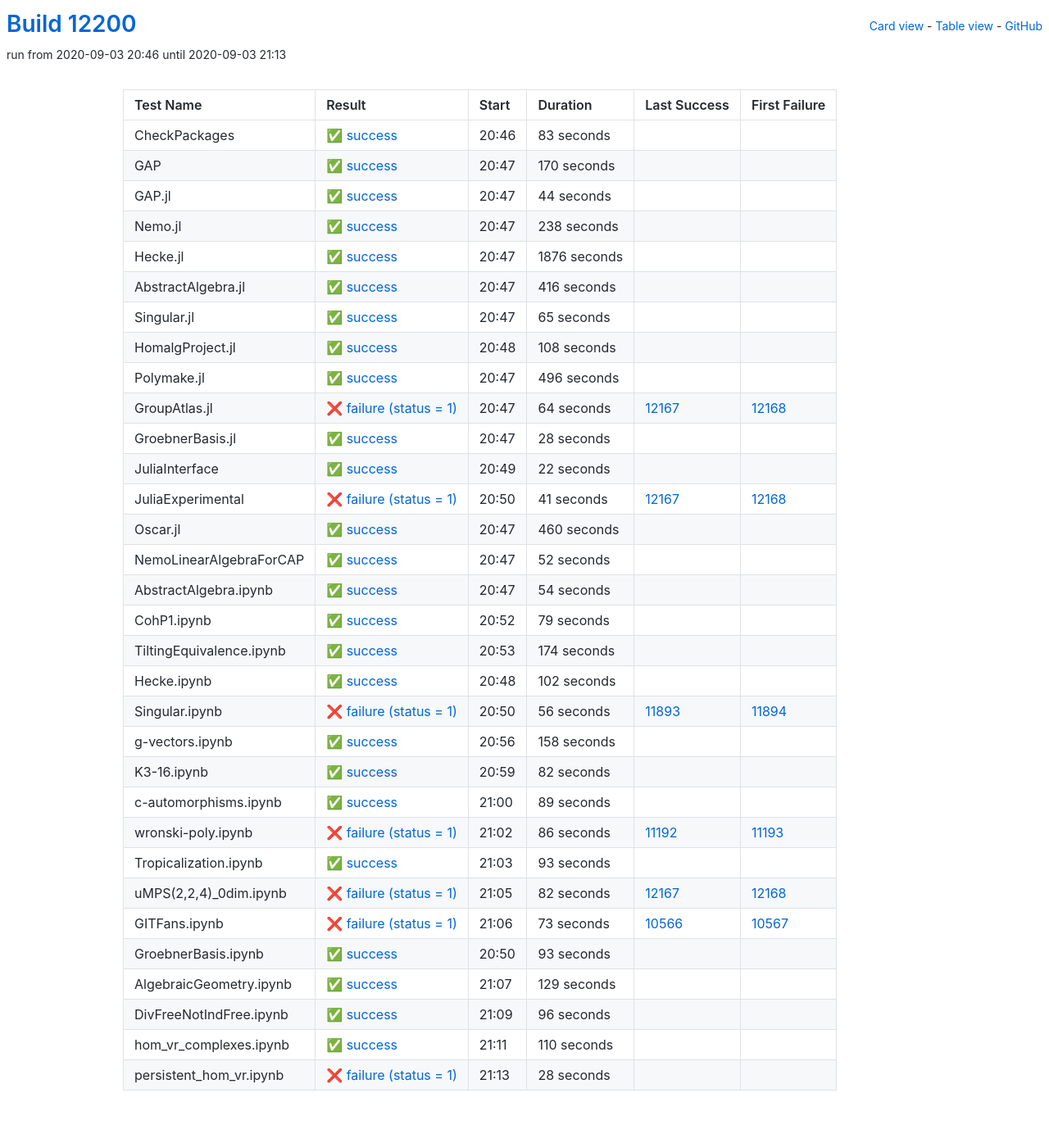
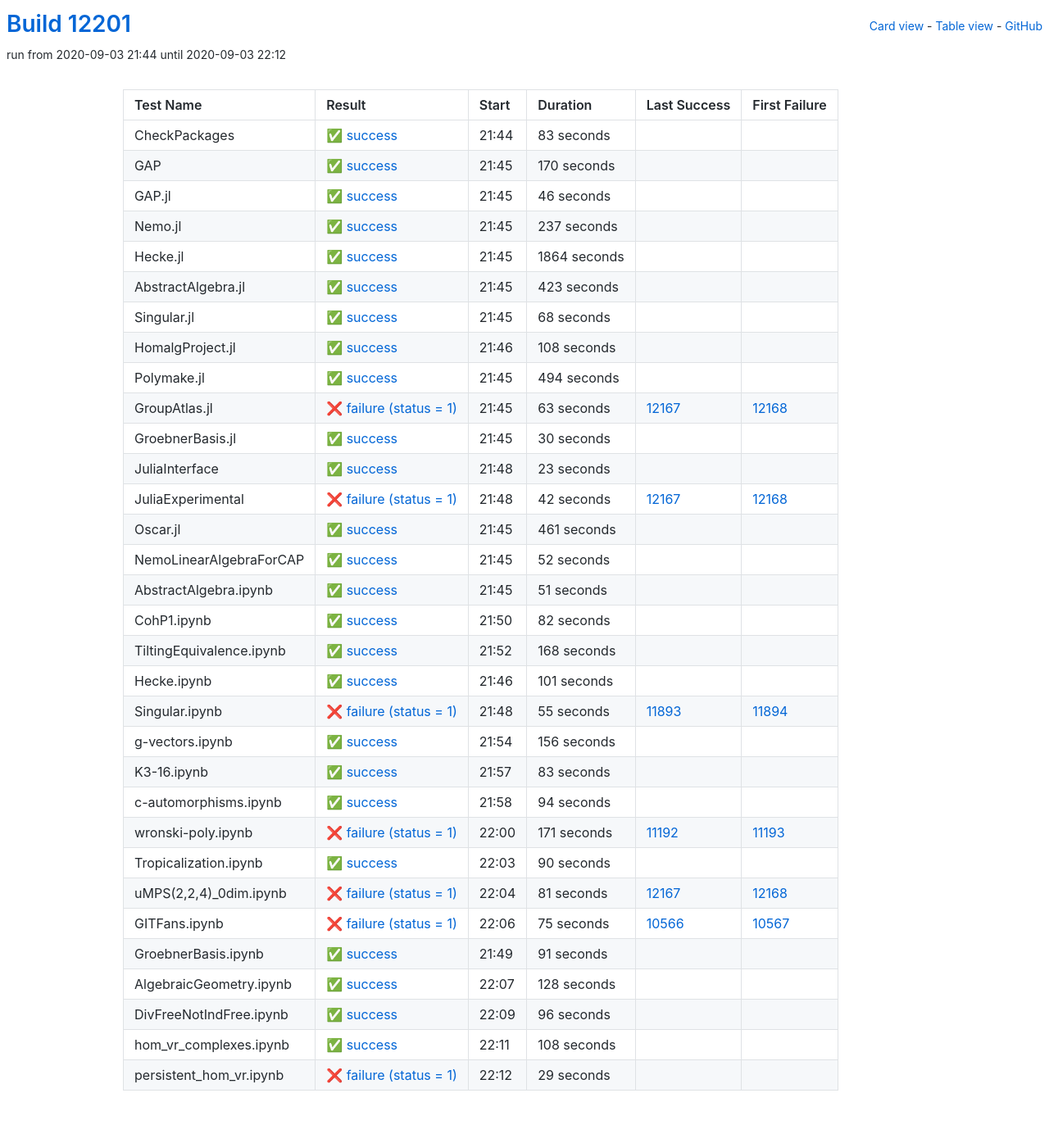
Before and after one commit to oscar-system/oscar-ci-status, a Jekyll site: the page built from table.html, in a window 1280 px wide. Shown: the whole page at 82% size. Built offline with Jekyll 4.4.1, drawn with Linux system fonts in a browser that asks for light colours.

Commit message:
Build #12201

```diff
--- a/_data/ci.yml
+++ b/_data/ci.yml
@@ -1,6 +1,6 @@
 ---
-build: 12200
-build_url: https://oscarci.mathematik.uni-kl.de/job/oscar/12200/
+build: 12201
+build_url: https://oscarci.mathematik.uni-kl.de/job/oscar/12201/
 job: oscar
 organization: oscar-system
 repo: oscar-ci-status
@@ -8,8 +8,8 @@
 tests:
 - name: CheckPackages
   id: checkpackages
-  log: https://oscarci.mathematik.uni-kl.de/job/oscar/12200/artifact/logs/build-12200/CheckPackages.log
-  start: 2020-09-03 20:46
+  log: https://oscarci.mathematik.uni-kl.de/job/oscar/12201/artifact/logs/build-12201/CheckPackages.log
+  start: 2020-09-03 21:44
   success: true
   exitcode: 0
   status: success
@@ -20,8 +20,8 @@
   first_failure_url:
 - name: GAP
   id: gap
-  log: https://oscarci.mathematik.uni-kl.de/job/oscar/12200/artifact/logs/build-12200/GAP.log
-  start: 2020-09-03 20:47
+  log: https://oscarci.mathematik.uni-kl.de/job/oscar/12201/artifact/logs/build-12201/GAP.log
+  start: 2020-09-03 21:45
   success: true
   exitcode: 0
   status: success
@@ -32,68 +32,68 @@
   first_failure_url:
 - name: GAP.jl
   id: gap-jl
-  log: https://oscarci.mathematik.uni-kl.de/job/oscar/12200/artifact/logs/build-12200/GAP.jl.log
-  start: 2020-09-03 20:47
+  log: https://oscarci.mathematik.uni-kl.de/job/oscar/12201/artifact/logs/build-12201/GAP.jl.log
+  start: 2020-09-03 21:45
   success: true
   exitcode: 0
   status: success
-  duration: 44
+  duration: 46
   last_success: false
   last_success_url:
   first_failure: false
   first_failure_url:
 - name: Nemo.jl
   id: nemo-jl
-  log: https://oscarci.mathematik.uni-kl.de/job/oscar/12200/artifact/logs/build-12200/Nemo.jl.log
-  start: 2020-09-03 20:47
+  log: https://oscarci.mathematik.uni-kl.de/job/oscar/12201/artifact/logs/build-12201/Nemo.jl.log
+  start: 2020-09-03 21:45
   success: true
   exitcode: 0
   status: success
-  duration: 238
+  duration: 237
   last_success: false
   last_success_url:
   first_failure: false
   first_failure_url:
 - name: Hecke.jl
   id: hecke-jl
-  log: https://oscarci.mathematik.uni-kl.de/job/oscar/12200/artifact/logs/build-12200/Hecke.jl.log
-  start: 2020-09-03 20:47
+  log: https://oscarci.mathematik.uni-kl.de/job/oscar/12201/artifact/logs/build-12201/Hecke.jl.log
+  start: 2020-09-03 21:45
   success: true
   exitcode: 0
   status: success
-  duration: 1876
+  duration: 1864
   last_success: false
   last_success_url:
   first_failure: false
   first_failure_url:
 - name: AbstractAlgebra.jl
   id: abstractalgebra-jl
-  log: https://oscarci.mathematik.uni-kl.de/job/oscar/12200/artifact/logs/build-12200/AbstractAlgebra.jl.log
-  start: 2020-09-03 20:47
+  log: https://oscarci.mathematik.uni-kl.de/job/oscar/12201/artifact/logs/build-12201/AbstractAlgebra.jl.log
+  start: 2020-09-03 21:45
   success: true
   exitcode: 0
   status: success
-  duration: 416
+  duration: 423
   last_success: false
   last_success_url:
   first_failure: false
   first_failure_url:
 - name: Singular.jl
   id: singular-jl
-  log: https://oscarci.mathematik.uni-kl.de/job/oscar/12200/artifact/logs/build-12200/Singular.jl.log
-  start: 2020-09-03 20:47
+  log: https://oscarci.mathematik.uni-kl.de/job/oscar/12201/artifact/logs/build-12201/Singular.jl.log
+  start: 2020-09-03 21:45
   success: true
   exitcode: 0
   status: success
-  duration: 65
+  duration: 68
   last_success: false
   last_success_url:
   first_failure: false
   first_failure_url:
 - name: HomalgProject.jl
   id: homalgproject-jl
-  log: https://oscarci.mathematik.uni-kl.de/job/oscar/12200/artifact/logs/build-12200/HomalgProject.jl.log
-  start: 2020-09-03 20:48
+  log: https://oscarci.mathematik.uni-kl.de/job/oscar/12201/artifact/logs/build-12201/HomalgProject.jl.log
+  start: 2020-09-03 21:46
   success: true
   exitcode: 0
   status: success
@@ -104,80 +104,80 @@
   first_failure_url:
 - name: Polymake.jl
   id: polymake-jl
-  log: https://oscarci.mathematik.uni-kl.de/job/oscar/12200/artifact/logs/build-12200/Polymake.jl.log
-  start: 2020-09-03 20:47
+  log: https://oscarci.mathematik.uni-kl.de/job/oscar/12201/artifact/logs/build-12201/Polymake.jl.log
+  start: 2020-09-03 21:45
   success: true
   exitcode: 0
   status: success
-  duration: 496
+  duration: 494
   last_success: false
   last_success_url:
   first_failure: false
   first_failure_url:
 - name: GroupAtlas.jl
   id: groupatlas-jl
-  log: https://oscarci.mathematik.uni-kl.de/job/oscar/12200/artifact/logs/build-12200/GroupAtlas.jl.log
-  start: 2020-09-03 20:47
+  log: https://oscarci.mathematik.uni-kl.de/job/oscar/12201/artifact/logs/build-12201/GroupAtlas.jl.log
+  start: 2020-09-03 21:45
   success: false
   exitcode: 1
   status: failure
-  duration: 64
+  duration: 63
   last_success: 12167
   last_success_url: https://oscarci.mathematik.uni-kl.de/job/oscar/12167/
   first_failure: 12168
   first_failure_url: https://oscarci.mathematik.uni-kl.de/job/oscar/12168/
 - name: GroebnerBasis.jl
   id: groebnerbasis-jl
-  log: https://oscarci.mathematik.uni-kl.de/job/oscar/12200/artifact/logs/build-12200/GroebnerBasis.jl.log
-  start: 2020-09-03 20:47
+  log: https://oscarci.mathematik.uni-kl.de/job/oscar/12201/artifact/logs/build-12201/GroebnerBasis.jl.log
+  start: 2020-09-03 21:45
   success: true
   exitcode: 0
   status: success
-  duration: 28
+  duration: 30
   last_success: false
   last_success_url:
   first_failure: false
   first_failure_url:
 - name: JuliaInterface
   id: juliainterface
-  log: https://oscarci.mathematik.uni-kl.de/job/oscar/12200/artifact/logs/build-12200/JuliaInterface.log
-  start: 2020-09-03 20:49
+  log: https://oscarci.mathematik.uni-kl.de/job/oscar/12201/artifact/logs/build-12201/JuliaInterface.log
+  start: 2020-09-03 21:48
   success: true
   exitcode: 0
   status: success
-  duration: 22
+  duration: 23
   last_success: false
   last_success_url:
   first_failure: false
   first_failure_url:
 - name: JuliaExperimental
   id: juliaexperimental
-  log: https://oscarci.mathematik.uni-kl.de/job/oscar/12200/artifact/logs/build-12200/JuliaExperimental.log
-  start: 2020-09-03 20:50
+  log: https://oscarci.mathematik.uni-kl.de/job/oscar/12201/artifact/logs/build-12201/JuliaExperimental.log
+  start: 2020-09-03 21:48
   success: false
   exitcode: 1
   status: failure
-  duration: 41
+  duration: 42
   last_success: 12167
   last_success_url: https://oscarci.mathematik.uni-kl.de/job/oscar/12167/
   first_failure: 12168
   first_failure_url: https://oscarci.mathematik.uni-kl.de/job/oscar/12168/
 - name: Oscar.jl
   id: oscar-jl
-  log: https://oscarci.mathematik.uni-kl.de/job/oscar/12200/artifact/logs/build-12200/Oscar.jl.log
-  start: 2020-09-03 20:47
+  log: https://oscarci.mathematik.uni-kl.de/job/oscar/12201/artifact/logs/build-12201/Oscar.jl.log
+  start: 2020-09-03 21:45
   success: true
   exitcode: 0
   status: success
-  duration: 460
+  duration: 461
   last_success: false
   last_success_url:
   first_failure: false
   first_failure_url:
 - name: NemoLinearAlgebraForCAP
   id: nemolinearalgebraforcap
-  log: https://oscarci.mathematik.uni-kl.de/job/oscar/12200/artifact/logs/build-12200/NemoLinearAlgebraForCAP.log
-  start: 2020-09-03 20:47
+  log: https://oscarci.mathematik.uni-kl.de/job/oscar/12201/artifact/logs/build-12201/NemoLinearAlgebraForCAP.log
+  start: 2020-09-03 21:45
   success: true
   exitcode: 0
   status: success
@@ -188,80 +188,20 @@
   first_failure_url:
 - name: AbstractAlgebra.ipynb
   id: abstractalgebra-ipynb
-  log: https://oscarci.mathematik.uni-kl.de/job/oscar/12200/artifact/logs/build-12200/AbstractAlgebra.ipynb.log
-  start: 2020-09-03 20:47
+  log: https://oscarci.mathematik.uni-kl.de/job/oscar/12201/artifact/logs/build-12201/AbstractAlgebra.ipynb.log
+  start: 2020-09-03 21:45
   success: true
   exitcode: 0
   status: success
-  duration: 54
+  duration: 51
   last_success: false
   last_success_url:
   first_failure: false
   first_failure_url:
 - name: CohP1.ipynb
   id: cohp1-ipynb
-  log: https://oscarci.mathematik.uni-kl.de/job/oscar/12200/artifact/logs/build-12200/CohP1.ipynb.log
-  start: 2020-09-03 20:52
-  success: true
-  exitcode: 0
-  status: success
-  duration: 79
-  last_success: false
-  last_success_url:
-  first_failure: false
-  first_failure_url:
-- name: TiltingEquivalence.ipynb
-  id: tiltingequivalence-ipynb
-  log: https://oscarci.mathematik.uni-kl.de/job/oscar/12200/artifact/logs/build-12200/TiltingEquivalence.ipynb.log
-  start: 2020-09-03 20:53
-  success: true
-  exitcode: 0
-  status: success
-  duration: 174
-  last_success: false
-  last_success_url:
-  first_failure: false
-  first_failure_url:
-- name: Hecke.ipynb
-  id: hecke-ipynb
-  log: https://oscarci.mathematik.uni-kl.de/job/oscar/12200/artifact/logs/build-12200/Hecke.ipynb.log
-  start: 2020-09-03 20:48
-  success: true
-  exitcode: 0
-  status: success
-  duration: 102
-  last_success: false
-  last_success_url:
-  first_failure: false
-  first_failure_url:
-- name: Singular.ipynb
-  id: singular-ipynb
-  log: https://oscarci.mathematik.uni-kl.de/job/oscar/12200/artifact/logs/build-12200/Singular.ipynb.log
-  start: 2020-09-03 20:50
-  success: false
-  exitcode: 1
-  status: failure
-  duration: 56
-  last_success: 11893
-  last_success_url: https://oscarci.mathematik.uni-kl.de/job/oscar/11893/
-  first_failure: 11894
-  first_failure_url: https://oscarci.mathematik.uni-kl.de/job/oscar/11894/
-- name: g-vectors.ipynb
-  id: g-vectors-ipynb
-  log: https://oscarci.mathematik.uni-kl.de/job/oscar/12200/artifact/logs/build-12200/g-vectors.ipynb.log
-  start: 2020-09-03 20:56
-  success: true
-  exitcode: 0
-  status: success
-  duration: 158
-  last_success: false
-  last_success_url:
-  first_failure: false
-  first_failure_url:
-- name: K3-16.ipynb
-  id: k3-16-ipynb
-  log: https://oscarci.mathematik.uni-kl.de/job/oscar/12200/artifact/logs/build-12200/K3-16.ipynb.log
-  start: 2020-09-03 20:59
+  log: https://oscarci.mathematik.uni-kl.de/job/oscar/12201/artifact/logs/build-12201/CohP1.ipynb.log
+  start: 2020-09-03 21:50
   success: true
   exitcode: 0
   status: success
@@ -270,94 +210,154 @@
   last_success_url:
   first_failure: false
   first_failure_url:
-- name: c-automorphisms.ipynb
-  id: c-automorphisms-ipynb
-  log: https://oscarci.mathematik.uni-kl.de/job/oscar/12200/artifact/logs/build-12200/c-automorphisms.ipynb.log
-  start: 2020-09-03 21:00
+- name: TiltingEquivalence.ipynb
+  id: tiltingequivalence-ipynb
+  log: https://oscarci.mathematik.uni-kl.de/job/oscar/12201/artifact/logs/build-12201/TiltingEquivalence.ipynb.log
+  start: 2020-09-03 21:52
   success: true
   exitcode: 0
   status: success
-  duration: 89
+  duration: 168
+  last_success: false
+  last_success_url:
+  first_failure: false
+  first_failure_url:
+- name: Hecke.ipynb
+  id: hecke-ipynb
+  log: https://oscarci.mathematik.uni-kl.de/job/oscar/12201/artifact/logs/build-12201/Hecke.ipynb.log
+  start: 2020-09-03 21:46
+  success: true
+  exitcode: 0
+  status: success
+  duration: 101
+  last_success: false
+  last_success_url:
+  first_failure: false
+  first_failure_url:
+- name: Singular.ipynb
+  id: singular-ipynb
+  log: https://oscarci.mathematik.uni-kl.de/job/oscar/12201/artifact/logs/build-12201/Singular.ipynb.log
+  start: 2020-09-03 21:48
+  success: false
+  exitcode: 1
+  status: failure
+  duration: 55
+  last_success: 11893
+  last_success_url: https://oscarci.mathematik.uni-kl.de/job/oscar/11893/
+  first_failure: 11894
+  first_failure_url: https://oscarci.mathematik.uni-kl.de/job/oscar/11894/
+- name: g-vectors.ipynb
+  id: g-vectors-ipynb
+  log: https://oscarci.mathematik.uni-kl.de/job/oscar/12201/artifact/logs/build-12201/g-vectors.ipynb.log
+  start: 2020-09-03 21:54
+  success: true
+  exitcode: 0
+  status: success
+  duration: 156
+  last_success: false
+  last_success_url:
+  first_failure: false
+  first_failure_url:
+- name: K3-16.ipynb
+  id: k3-16-ipynb
+  log: https://oscarci.mathematik.uni-kl.de/job/oscar/12201/artifact/logs/build-12201/K3-16.ipynb.log
+  start: 2020-09-03 21:57
+  success: true
+  exitcode: 0
+  status: success
+  duration: 83
+  last_success: false
+  last_success_url:
+  first_failure: false
+  first_failure_url:
+- name: c-automorphisms.ipynb
+  id: c-automorphisms-ipynb
+  log: https://oscarci.mathematik.uni-kl.de/job/oscar/12201/artifact/logs/build-12201/c-automorphisms.ipynb.log
+  start: 2020-09-03 21:58
+  success: true
+  exitcode: 0
+  status: success
+  duration: 94
   last_success: false
   last_success_url:
   first_failure: false
   first_failure_url:
 - name: wronski-poly.ipynb
   id: wronski-poly-ipynb
-  log: https://oscarci.mathematik.uni-kl.de/job/oscar/12200/artifact/logs/build-12200/wronski-poly.ipynb.log
-  start: 2020-09-03 21:02
+  log: https://oscarci.mathematik.uni-kl.de/job/oscar/12201/artifact/logs/build-12201/wronski-poly.ipynb.log
+  start: 2020-09-03 22:00
   success: false
   exitcode: 1
   status: failure
-  duration: 86
+  duration: 171
   last_success: 11192
   last_success_url: https://oscarci.mathematik.uni-kl.de/job/oscar/11192/
   first_failure: 11193
   first_failure_url: https://oscarci.mathematik.uni-kl.de/job/oscar/11193/
 - name: Tropicalization.ipynb
   id: tropicalization-ipynb
-  log: https://oscarci.mathematik.uni-kl.de/job/oscar/12200/artifact/logs/build-12200/Tropicalization.ipynb.log
-  start: 2020-09-03 21:03
+  log: https://oscarci.mathematik.uni-kl.de/job/oscar/12201/artifact/logs/build-12201/Tropicalization.ipynb.log
+  start: 2020-09-03 22:03
   success: true
   exitcode: 0
   status: success
-  duration: 93
+  duration: 90
   last_success: false
   last_success_url:
   first_failure: false
   first_failure_url:
 - name: uMPS(2,2,4)_0dim.ipynb
   id: umps-2-2-4-0dim-ipynb
-  log: https://oscarci.mathematik.uni-kl.de/job/oscar/12200/artifact/logs/build-12200/uMPS-2-2-4-_0dim.ipynb.log
-  start: 2020-09-03 21:05
+  log: https://oscarci.mathematik.uni-kl.de/job/oscar/12201/artifact/logs/build-12201/uMPS-2-2-4-_0dim.ipynb.log
+  start: 2020-09-03 22:04
   success: false
   exitcode: 1
   status: failure
-  duration: 82
+  duration: 81
   last_success: 12167
   last_success_url: https://oscarci.mathematik.uni-kl.de/job/oscar/12167/
   first_failure: 12168
   first_failure_url: https://oscarci.mathematik.uni-kl.de/job/oscar/12168/
 - name: GITFans.ipynb
   id: gitfans-ipynb
-  log: https://oscarci.mathematik.uni-kl.de/job/oscar/12200/artifact/logs/build-12200/GITFans.ipynb.log
-  start: 2020-09-03 21:06
+  log: https://oscarci.mathematik.uni-kl.de/job/oscar/12201/artifact/logs/build-12201/GITFans.ipynb.log
+  start: 2020-09-03 22:06
   success: false
   exitcode: 1
   status: failure
-  duration: 73
+  duration: 75
   last_success: 10566
   last_success_url: https://oscarci.mathematik.uni-kl.de/job/oscar/10566/
   first_failure: 10567
   first_failure_url: https://oscarci.mathematik.uni-kl.de/job/oscar/10567/
 - name: GroebnerBasis.ipynb
   id: groebnerbasis-ipynb
-  log: https://oscarci.mathematik.uni-kl.de/job/oscar/12200/artifact/logs/build-12200/GroebnerBasis.ipynb.log
-  start: 2020-09-03 20:50
+  log: https://oscarci.mathematik.uni-kl.de/job/oscar/12201/artifact/logs/build-12201/GroebnerBasis.ipynb.log
+  start: 2020-09-03 21:49
   success: true
   exitcode: 0
   status: success
-  duration: 93
+  duration: 91
   last_success: false
   last_success_url:
   first_failure: false
   first_failure_url:
 - name: AlgebraicGeometry.ipynb
   id: algebraicgeometry-ipynb
-  log: https://oscarci.mathematik.uni-kl.de/job/oscar/12200/artifact/logs/build-12200/AlgebraicGeometry.ipynb.log
-  start: 2020-09-03 21:07
+  log: https://oscarci.mathematik.uni-kl.de/job/oscar/12201/artifact/logs/build-12201/AlgebraicGeometry.ipynb.log
+  start: 2020-09-03 22:07
   success: true
   exitcode: 0
   status: success
-  duration: 129
+  duration: 128
   last_success: false
   last_success_url:
   first_failure: false
   first_failure_url:
 - name: DivFreeNotIndFree.ipynb
   id: divfreenotindfree-ipynb
-  log: https://oscarci.mathematik.uni-kl.de/job/oscar/12200/artifact/logs/build-12200/DivFreeNotIndFree.ipynb.log
-  start: 2020-09-03 21:09
+  log: https://oscarci.mathematik.uni-kl.de/job/oscar/12201/artifact/logs/build-12201/DivFreeNotIndFree.ipynb.log
+  start: 2020-09-03 22:09
   success: true
   exitcode: 0
   status: success
@@ -368,24 +368,24 @@
   first_failure_url:
 - name: hom_vr_complexes.ipynb
   id: hom-vr-complexes-ipynb
-  log: https://oscarci.mathematik.uni-kl.de/job/oscar/12200/artifact/logs/build-12200/hom_vr_complexes.ipynb.log
-  start: 2020-09-03 21:11
+  log: https://oscarci.mathematik.uni-kl.de/job/oscar/12201/artifact/logs/build-12201/hom_vr_complexes.ipynb.log
+  start: 2020-09-03 22:11
   success: true
   exitcode: 0
   status: success
-  duration: 110
+  duration: 108
   last_success: false
   last_success_url:
   first_failure: false
   first_failure_url:
 - name: persistent_hom_vr.ipynb
   id: persistent-hom-vr-ipynb
-  log: https://oscarci.mathematik.uni-kl.de/job/oscar/12200/artifact/logs/build-12200/persistent_hom_vr.ipynb.log
-  start: 2020-09-03 21:13
+  log: https://oscarci.mathematik.uni-kl.de/job/oscar/12201/artifact/logs/build-12201/persistent_hom_vr.ipynb.log
+  start: 2020-09-03 22:12
   success: false
   exitcode: 1
   status: failure
-  duration: 28
+  duration: 29
   last_success: false
   last_success_url:
   first_failure: false
```
Also changed, not shown: README.md.
